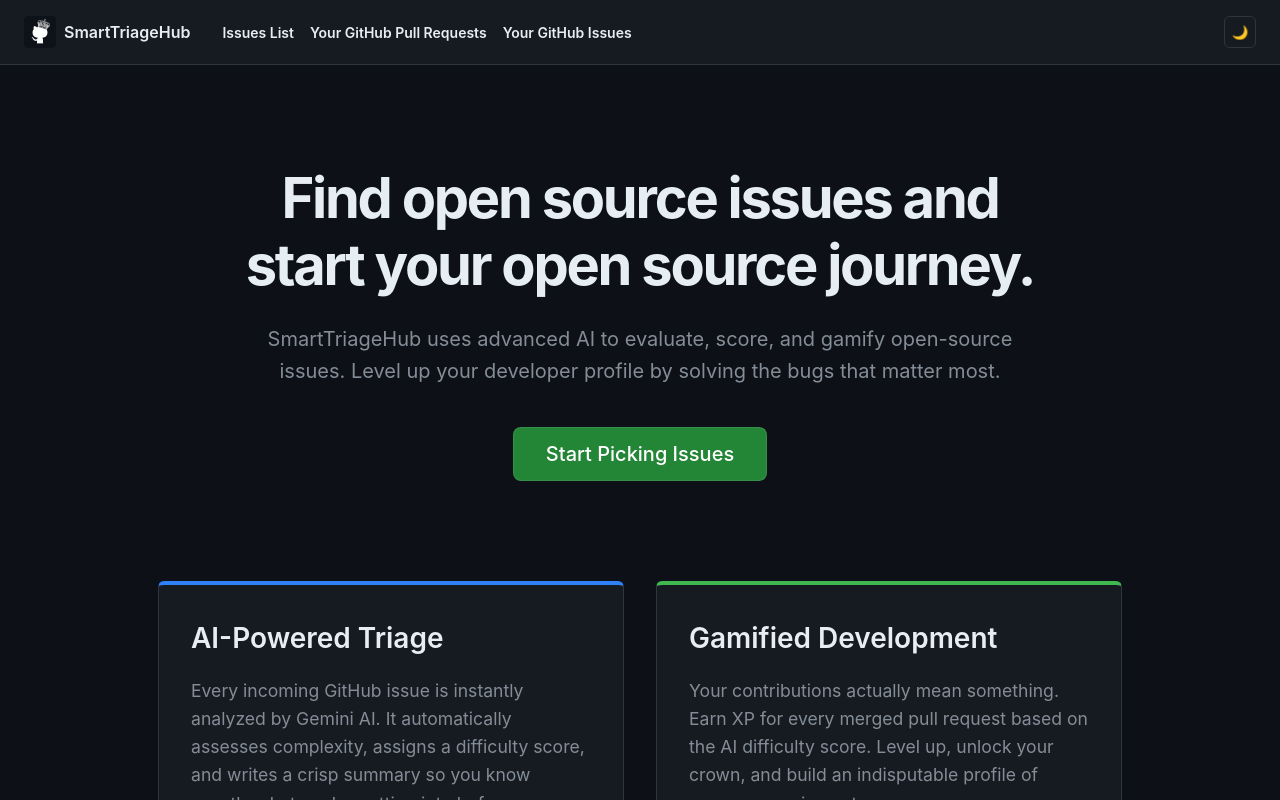
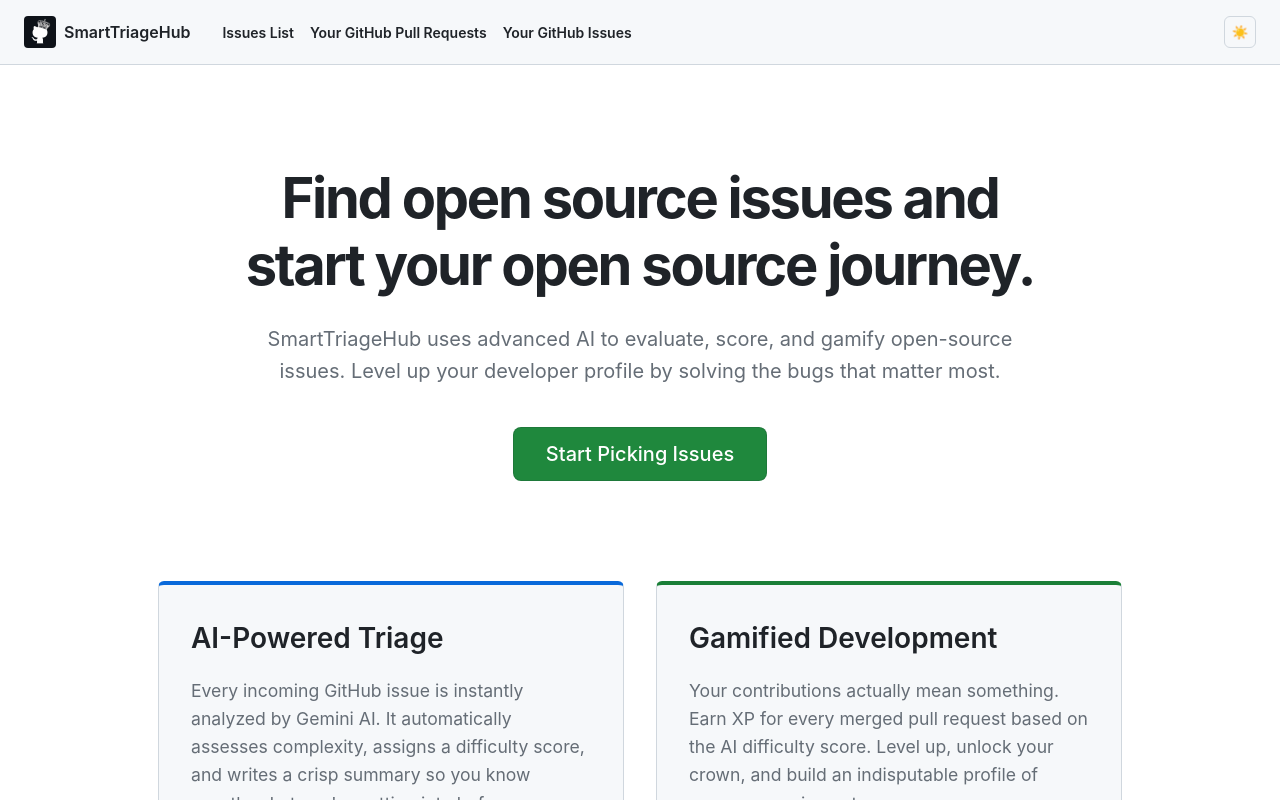
Before and after one commit to arukurmi/SmartTriageHub, a Next.js app in the folder frontend/: page / in a window 1280 px wide. Shown: the top 800 px of the page. Built offline with nearby package versions, Linux system fonts and the light colour scheme.

Commit message:
fix(frontend): read the theme from the html class and stop hiding the page until it loads

```diff
--- a/frontend/components/ThemeProvider.js
+++ b/frontend/components/ThemeProvider.js
@@ -1,39 +1,34 @@
 "use client";
 
-import React, { createContext, useContext, useState, useEffect } from 'react';
+import { createContext, useContext, useLayoutEffect, useSyncExternalStore } from 'react';
+import { THEME_STORAGE_KEY, applyPreferredTheme } from '@/lib/theme';
 
 const ThemeContext = createContext();
 
+const subscribeToHtmlClass = (onChange) => {
+  const observer = new MutationObserver(onChange);
+  observer.observe(document.documentElement, { attributeFilter: ['class'] });
+  return () => observer.disconnect();
+};
+const htmlHasDarkClass = () => document.documentElement.classList.contains('dark');
+
 export function ThemeProvider({ children }) {
-  const [isDarkMode, setIsDarkMode] = useState(true);
-  const [mounted, setMounted] = useState(false);
+  const isDarkMode = useSyncExternalStore(subscribeToHtmlClass, htmlHasDarkClass, () => false);
 
-  useEffect(() => {
-    // Only access localStorage on the client side
-    const savedTheme = localStorage.getItem('smarttriagehub-theme');
-    if (savedTheme !== null) {
-      setIsDarkMode(savedTheme === 'dark');
-    }
-    setMounted(true);
+  /** Strict Mode's dev remount strips the class the inline script put on <html>. */
+  useLayoutEffect(() => {
+    applyPreferredTheme(THEME_STORAGE_KEY);
   }, []);
 
-  useEffect(() => {
-    if (!mounted) return;
-
-    if (isDarkMode) {
-      document.documentElement.classList.add('dark');
-      localStorage.setItem('smarttriagehub-theme', 'dark');
-    } else {
-      document.documentElement.classList.remove('dark');
-      localStorage.setItem('smarttriagehub-theme', 'light');
-    }
-  }, [isDarkMode, mounted]);
-
-  const toggleTheme = () => setIsDarkMode(prev => !prev);
+  const toggleTheme = () => {
+    const nextIsDark = !htmlHasDarkClass();
+    document.documentElement.classList.toggle('dark', nextIsDark);
+    localStorage.setItem(THEME_STORAGE_KEY, nextIsDark ? 'dark' : 'light');
+  };
 
   return (
     <ThemeContext.Provider value={{ isDarkMode, toggleTheme }}>
-      {!mounted ? <div style={{ visibility: 'hidden' }}>{children}</div> : children}
+      {children}
     </ThemeContext.Provider>
   );
 }
```
Also changed, not shown: 1 other file (tests, documents, lock files or other folders).
